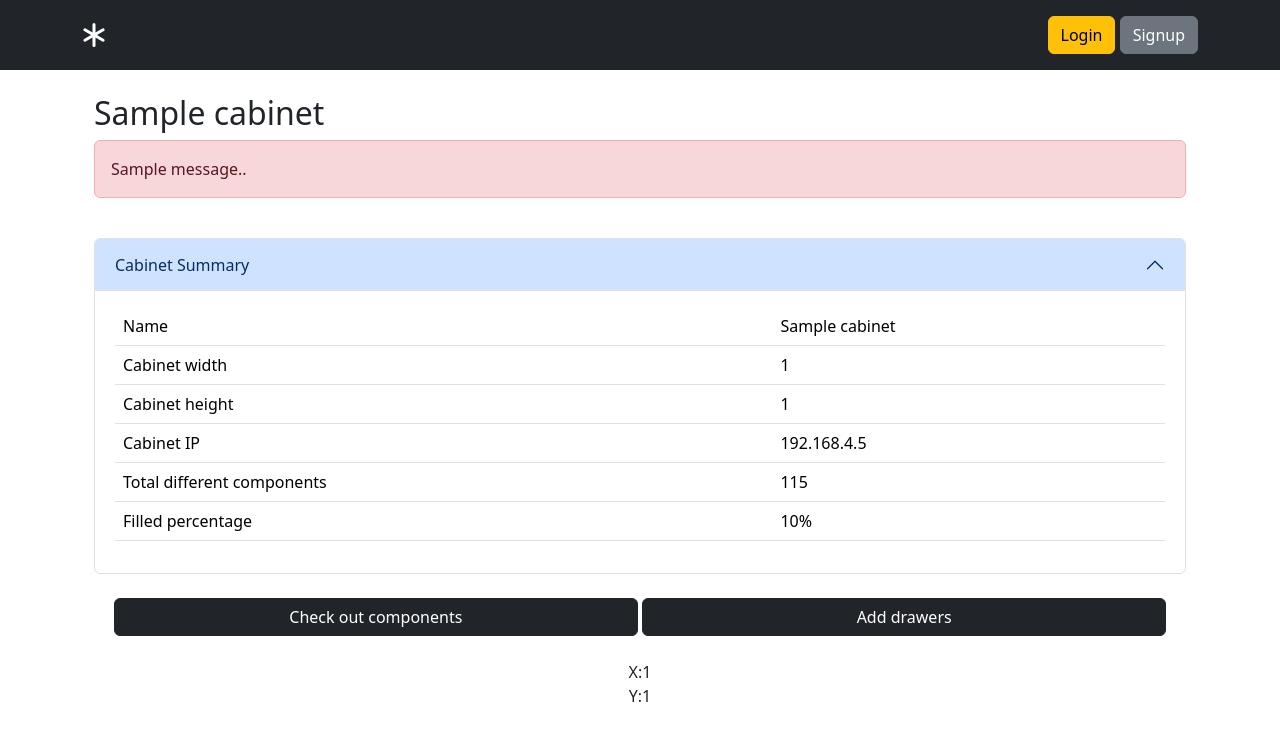
After one commit to MadeInSyria/NorthStar, a Flask app: page /cabinets/1 in a window 1280 px wide, after a click on "Cabinet Summary". The commit adds this page. Shown: the top 741 px of the page. Run offline with Flask 3, Linux system fonts and the light colour scheme; tables that the repository leaves empty hold one stand-in row (values such as "Sample post"); one stand-in notice (Sample message) is shown; some libraries are stand-ins or nearby versions.

Commit message:
Adding drawer model anc completing cabinet

```diff
--- a/app/__init__.py
+++ b/app/__init__.py
@@ -38,4 +38,8 @@ def create_app(config_class=Config):
     from app.cabinet import cabinet as cabinet_blueprint
     app.register_blueprint(cabinet_blueprint)
 
+    # blueprint for drawers
+    from app.drawer import drawer as drawer_blueprint
+    app.register_blueprint(drawer_blueprint)
+
     return app
--- a/app/cabinet/helpers.py
+++ b/app/cabinet/helpers.py
@@ -1,9 +1,9 @@
 from flask_wtf import FlaskForm
 from wtforms import IntegerField, StringField, SubmitField
-from wtforms.validators import DataRequired, Email, EqualTo, Length
+from wtforms.validators import DataRequired
 
 class CreateCabinetForm (FlaskForm):
-    name = StringField('Name', validators=[DataRequired(), Email()])
+    name = StringField('Name', validators=[DataRequired()])
     x = IntegerField('Height in units', validators=[DataRequired()])
-    y = IntegerField('Width in units', validators=[DataRequired(), EqualTo('password_verification', message='Passwords must match'), Length(8, 32, message='Password must be between 8 and 32 characters')])
+    y = IntegerField('Width in units', validators=[DataRequired()])
     submit = SubmitField()
--- a/app/cabinet/routes.py
+++ b/app/cabinet/routes.py
@@ -4,7 +4,7 @@ from flask_login import current_user, login_required
 from app.cabinet import cabinet
 from app.cabinet.helpers import CreateCabinetForm
 from app.extensions import db
-from app.models.cabinet import Cabinet
+from app.models.cabinets import Cabinet
 
 
 @login_required
@@ -12,6 +12,12 @@ from app.models.cabinet import Cabinet
 def get_cabinets():
     cabinets = current_user.cabinets
     return render_template('cabinet/all.html', cabinets=cabinets)
+
+@login_required
+@cabinet.route('/<cabinet_id>')
+def get_cabinet(cabinet_id):
+    cabinet= Cabinet.query.get(cabinet_id)
+    return render_template('cabinet/cabinet.html', cabinet=cabinet)
 
 @login_required
 @cabinet.route('/create')
@@ -24,7 +30,7 @@ def create_cabinet_form():
 def create_cabinet():
     name = request.form.get('name')
     x = request.form.get('x')
-    y = True if request.form.get('y') else False
+    y = request.form.get('y')
 
     new_cabinet = Cabinet(name=name, x=x, y=y, user_id=current_user.id)
 
--- /dev/null
+++ b/app/drawer/__init__.py
@@ -0,0 +1,5 @@
+from flask import Blueprint
+
+drawer = Blueprint('drawer', __name__, url_prefix="/drawers")
+
+from app.drawer import routes
--- a/app/models/cabinet.py
+++ b/app/models/cabinets.py
@@ -1,4 +1,5 @@
 from app.extensions import db
+from app.models.drawers import Drawer
 
 class Cabinet(db.Model):
 
@@ -10,3 +11,6 @@ class Cabinet(db.Model):
     y = db.Column(db.Integer, nullable=False)
     user_id = db.Column(db.Integer, db.ForeignKey('users.id'), nullable=False)
     user = db.relationship('User', back_populates='cabinets')
+    drawers = db.relationship('Drawer', back_populates='cabinet')
+    created_at = db.Column(db.DateTime, server_default=db.func.now())
+    updated_at = db.Column(db.DateTime, onupdate=db.func.now())
--- a/app/models/users.py
+++ b/app/models/users.py
@@ -1,6 +1,6 @@
 from flask_login import UserMixin
 from app.extensions import db
-from app.models.cabinet import Cabinet
+from app.models.cabinets import Cabinet
 
 class User(UserMixin, db.Model):
 
--- a/app/templates/base.html
+++ b/app/templates/base.html
@@ -13,7 +13,9 @@
             </a>
 
             <ul class="nav col-12 col-lg-auto me-lg-auto mb-2 justify-content-center mb-md-0">
-              <li><a href="/" class="nav-link px-2 text-white">Home</a></li>
+              {% if current_user.is_authenticated %}
+              <li><a href="/cabinets" class="nav-link px-2 text-white">Cabinets</a></li>
+              {% endif %}
             </ul>
 
             <div class="text-end">
--- a/app/templates/cabinet/all.html
+++ b/app/templates/cabinet/all.html
@@ -22,7 +22,7 @@
                   <p class="card-title">{{ cabinet.name }}</p>
                   <div class="d-flex justify-content-between align-items-center">
                     <div class="btn-group">
-                      <a class="btn btn-dark" href="{{ url_for("cabinet.create_cabinet_form") }}" role="button">View</a>
+                      <a class="btn btn-dark" href="{{ url_for("cabinet.get_cabinet", cabinet_id=cabinet.id) }}" role="button">View</a>
                     </div>
                   </div>
                 </div>
--- /dev/null
+++ b/app/templates/cabinet/cabinet.html
@@ -0,0 +1,78 @@
+{% extends "base.html" %}
+{% from 'bootstrap5/form.html' import render_form %}
+
+{% block content%}
+<br/>
+<div class="container-md">
+    <h2>{{cabinet.name }}</h2>
+    {% with messages = get_flashed_messages() %}
+    {% if messages %}
+    <div class="alert alert-danger" role="alert">
+        {{ messages[0] }}.</a>.
+    </div>
+    {% endif %}
+    {% endwith %}
+    <br />
+    <div class="accordion" id="accordionExample">
+        <div class="accordion-item">
+          <h2 class="accordion-header">
+            <button class="accordion-button" type="button" data-bs-toggle="collapse" data-bs-target="#collapseOne" aria-expanded="true" aria-controls="collapseOne">
+              Cabinet Summary
+            </button>
+          </h2>
+          <div id="collapseOne" class="accordion-collapse collapse" data-bs-parent="#accordionExample">
+            <div class="accordion-body">
+                <table class="table">
+                    <tbody>
+                      <tr>
+                        <td>Name</td>
+                        <td>{{ cabinet.name }}</td>
+                      </tr>
+                      <tr>
+                        <td>Cabinet width</td>
+                        <td>{{ cabinet.x }}</td>
+                      </tr>
+                      <tr>
+                        <td>Cabinet height</td>
+                        <td>{{ cabinet.y }}</td>
+                      </tr>
+                      <tr>
+                        <td>Cabinet IP</td>
+                        <td>192.168.4.5</td>
+                      </tr>
+                      <tr>
+                        <td>Total different components</td>
+                        <td>115</td>
+                      </tr>
+                      <tr>
+                        <td>Filled percentage</td>
+                        <td>10%</td>
+                      </tr>
+                    </tbody>
+                </table>
+            </div>
+          </div>
+        </div>
+      </div>
+    <br />
+    <div class="text-center">
+        <a class="btn btn-dark" href="#" role="button" style="width:48%">Check out components</a>
+        <a class="btn btn-dark" href="/drawers/create" role="button" style="width:48%">Add drawers</a>
+    </div>
+    <br/>
+    <div class="container-fluid text-center">
+        {% for i in range(cabinet.y) %}
+        <div class="row">
+            {% for j in range(cabinet.x) %}
+            <div class="col">
+                <figure class="figure">
+                    X:{{j+1}} <br />
+                    Y:{{i+1}}
+                </figure>
+            </div>
+            {% endfor %}
+        </div>
+        {% endfor%}
+    </div>
+</div>
+{% endblock %}
--- a/migrations/env.py
+++ b/migrations/env.py
@@ -37,7 +37,7 @@ def get_engine_url():
 # from myapp import mymodel
 # target_metadata = mymodel.Base.metadata
 config.set_main_option('sqlalchemy.url', get_engine_url())
-from app.models import users, cabinet
+from app.models import cabinets, users
 target_db = current_app.extensions['migrate'].db
 
 # other values from the config, defined by the needs of env.py,
```
Also changed, not shown: app/drawer/helpers.py (added, +8 -0 lines), app/drawer/routes.py (added, +26 -0 lines), app/main/routes.py (+8 -2 lines), app/models/drawers.py (added, +13 -0 lines), app/templates/drawer/create.html (added, +17 -0 lines), migrations/versions/544c1fed6939_adding_drawers.py (added, +45 -0 lines).
